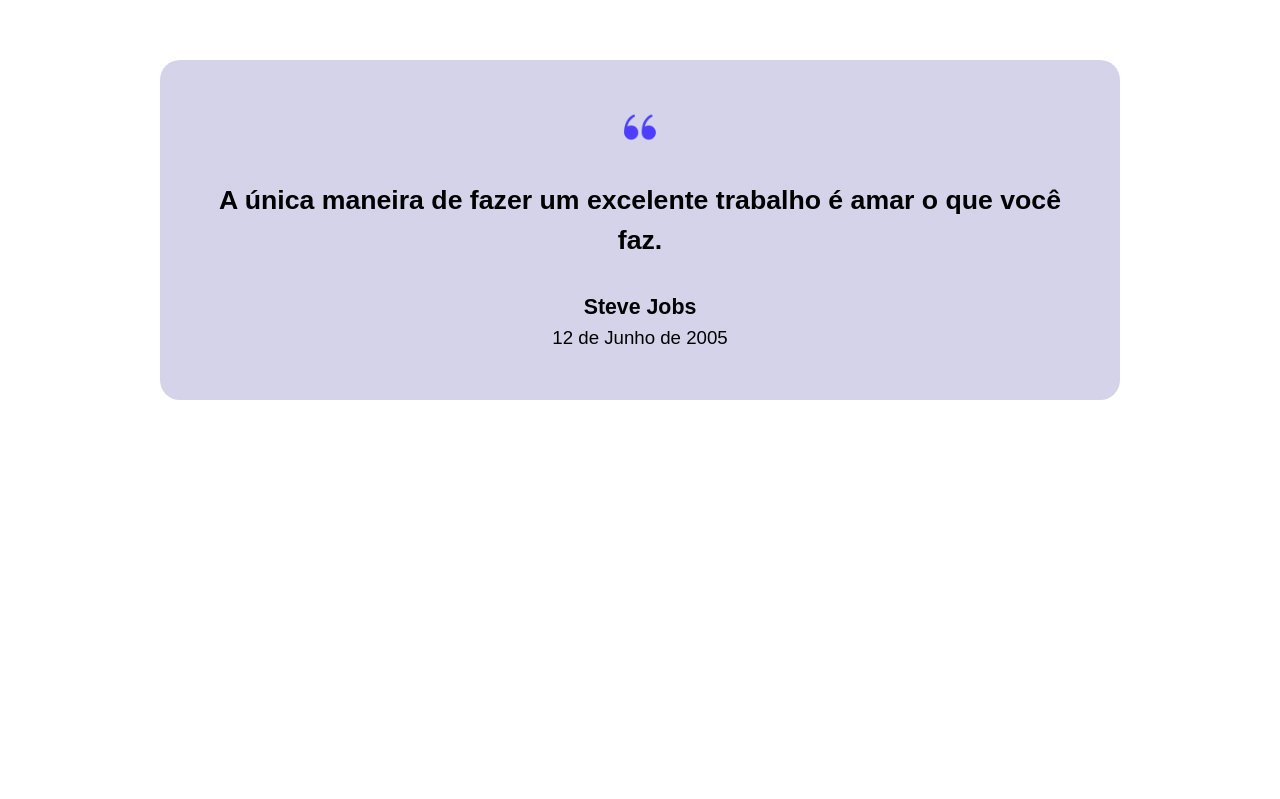
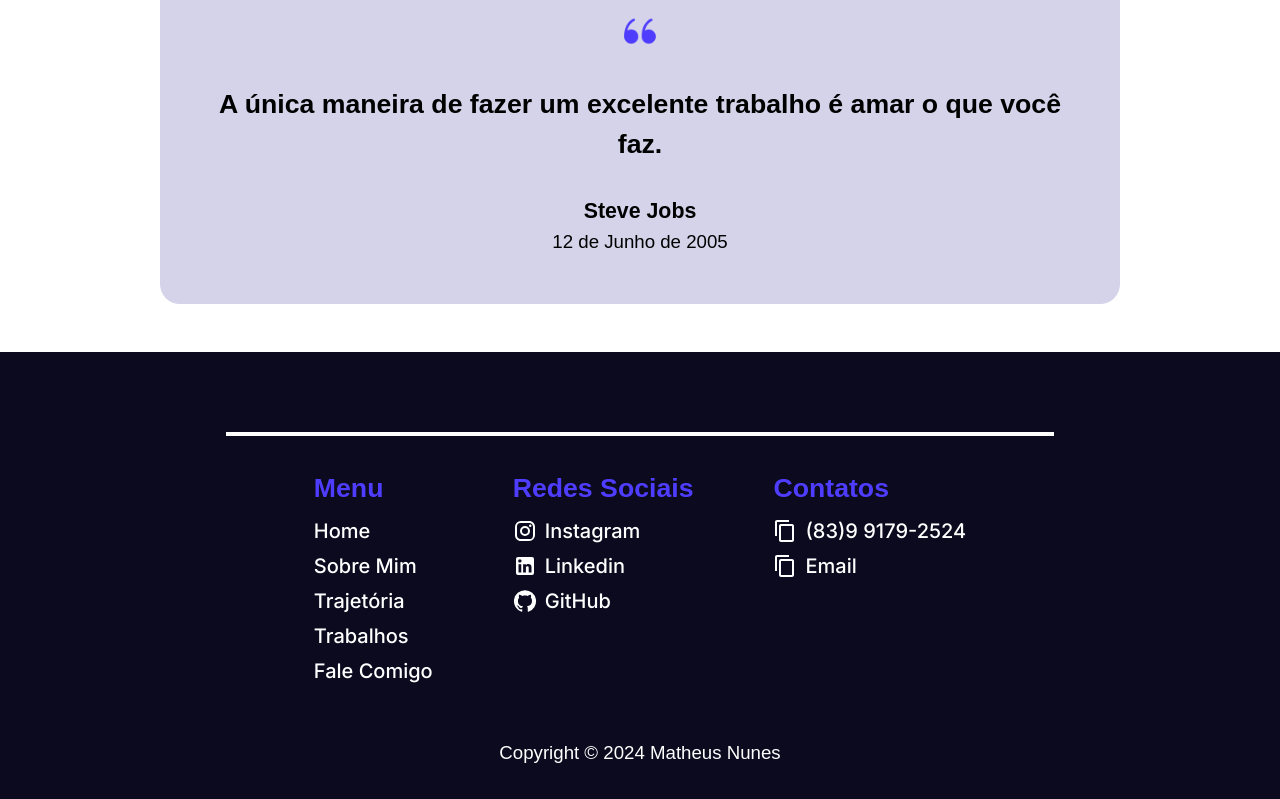
Before and after one commit to MatheusNunes133/personal-portifolio, a Next.js app: page / in a window 1280 px wide. Shown: the part 3634-4433 px from the top of the page. Before the commit the page ends 4082 px from the top, so only its background shows below. Built offline with nearby package versions, Linux system fonts and the light colour scheme.

Commit message:
✨feat: Adiciona footer

```diff
--- a/package.json
+++ b/package.json
@@ -17,6 +17,7 @@
     "@mui/icons-material": "^5.15.20",
     "@mui/material": "^5.15.19",
     "@types/react-scroll": "^1.8.10",
+    "clipboard-copy": "^4.0.1",
     "flowbite": "^2.3.0",
     "flowbite-react": "^0.9.0",
     "framer-motion": "^11.2.10",
@@ -24,6 +25,7 @@
     "react": "^18",
     "react-dom": "^18",
     "react-scroll": "^1.9.0",
+    "react-toastify": "^10.0.5",
     "sass": "^1.77.4",
     "swiper": "^11.1.4"
   },
--- a/src/app/layout.tsx
+++ b/src/app/layout.tsx
@@ -1,5 +1,8 @@
 import type { Metadata } from "next";
 import { Inter } from "next/font/google";
+
+import { ToastContainer } from "react-toastify";
+import "react-toastify/dist/ReactToastify.css";
 import "./globals.scss";
 
 import { ThemeModeScript } from "flowbite-react";
@@ -24,7 +27,9 @@ export default function RootLayout({
       <head>
         <ThemeModeScript />
       </head>
-      <body className={inter.className}>{children}</body>
+      <body className={inter.className}>
+        {children} <ToastContainer />
+      </body>
     </html>
   );
 }
--- a/src/app/page.tsx
+++ b/src/app/page.tsx
@@ -10,6 +10,7 @@ import citacaoRoxo from "../../public/assets/citacao-roxo.png";
 import Link from "next/link";
 import CustomizedTimeline from "@/components/customizedTimeline";
 import CarouselWork from "@/components/carousel";
+import Footer from "@/components/footer";
 
 export default function App() {
   return (
@@ -142,6 +143,8 @@ export default function App() {
           </div>
         </div>
       </section>
+      <section className={style.contactMe}></section>
+      <Footer />
     </>
   );
 }
--- a/src/components/carousel/index.module.scss
+++ b/src/components/carousel/index.module.scss
@@ -15,7 +15,7 @@
             align-items: center;
             justify-content: center;
             background-size: cover;
-            height: 52vh;
+            height: 40vh;
             width: 100%;
             transition: all ease 0.5s;
             position: relative;
--- /dev/null
+++ b/src/components/copyToClipboard/index.module.scss
@@ -0,0 +1,4 @@
+.copy{
+    display: flex;
+    align-items: center;
+}
--- /dev/null
+++ b/src/components/copyToClipboard/index.tsx
@@ -0,0 +1,34 @@
+//"use client";
+
+import ContentCopyIcon from "@mui/icons-material/ContentCopy";
+import copy from "clipboard-copy";
+import { toast } from "react-toastify";
+import style from "./index.module.scss";
+
+interface ICopy {
+  text: string;
+  email?: boolean;
+}
+
+export default function CopyToClipboard({ text, email }: ICopy) {
+  async function handleCopy() {
+    try {
+      if (email) {
+        await copy("matheusnunesmiguel6@gmail.com");
+        toast.success("Email Copiado!");
+      } else {
+        await copy(text);
+        toast.success("Telefone Copiado!");
+      }
+    } catch (error) {
+      console.log(error);
+    }
+  }
+
+  return (
+    <div onClick={handleCopy} className={style.copy}>
+      <ContentCopyIcon sx={{ marginRight: ".5rem" }} />
+      <p>{email ? "Email" : text}</p>
+    </div>
+  );
+}
--- /dev/null
+++ b/src/components/footer/index.module.scss
@@ -0,0 +1,57 @@
+@import "../../theme/theme.scss";
+
+.footerContainer {
+    display: flex;
+    flex-direction: column;
+    align-items: center;
+    justify-content: center;
+    background-color: $secondary;
+    padding: 5rem 3rem 2rem 3rem;
+
+    .menuContainer{
+        display: flex;
+        padding-top: 2rem;
+        color: $primary;
+        gap: 5rem;
+
+        .menuNav{
+            display: flex;
+            flex-direction: column;
+            align-items: start;
+
+            h4{
+                font-family: 'Quicksand Variable', sans-serif;
+                font-weight: 600;
+                font-size: 20pt;
+                color: $purple-text;
+                margin-bottom: .5rem;
+            }
+
+            .menuLink{
+                display: flex;
+                align-items: center;
+                font-weight: 500;
+                font-size: 15pt;
+                transition: all ease 0.3s;
+                margin-bottom: 5px;
+                cursor: pointer;
+
+                .icons{
+                    margin-right: .5rem;
+                }
+
+                &:hover{
+                    color: $purple-text;
+                }
+            }
+        }
+    }
+
+    h3{
+        margin-top: 3rem;
+        color: $primary;
+        font-family: 'Quicksand Variable', sans-serif;
+        font-weight: 500;
+        font-size: 14pt;
+    }
+}
--- /dev/null
+++ b/src/components/footer/index.tsx
@@ -0,0 +1,113 @@
+"use client";
+
+import Divider from "@mui/material/Divider";
+import style from "./index.module.scss";
+import { Link as ReactScrol } from "react-scroll";
+import InstagramIcon from "@mui/icons-material/Instagram";
+import LinkedInIcon from "@mui/icons-material/LinkedIn";
+import GitHubIcon from "@mui/icons-material/GitHub";
+import Link from "next/link";
+import CopyToClipboard from "../copyToClipboard";
+
+export default function Footer() {
+  return (
+    <footer className={style.footerContainer}>
+      <Divider
+        orientation="horizontal"
+        sx={{
+          border: "2px solid white",
+          width: "70%",
+        }}
+      />
+      <div className={style.menuContainer}>
+        <div className={style.menuNav}>
+          <h4>Menu</h4>
+          <ReactScrol
+            to="#"
+            spy={true}
+            smooth={true}
+            duration={600}
+            className={style.menuLink}
+          >
+            Home
+          </ReactScrol>
+          <ReactScrol
+            to="aboutMe"
+            spy={true}
+            smooth={true}
+            duration={600}
+            className={style.menuLink}
+          >
+            Sobre Mim
+          </ReactScrol>
+          <ReactScrol
+            to="trajetoria"
+            spy={true}
+            smooth={true}
+            duration={600}
+            className={style.menuLink}
+          >
+            Trajetória
+          </ReactScrol>
+          <ReactScrol
+            to="myWorks"
+            spy={true}
+            smooth={true}
+            duration={600}
+            className={style.menuLink}
+          >
+            Trabalhos
+          </ReactScrol>
+          <ReactScrol
+            to="#"
+            spy={true}
+            smooth={true}
+            duration={600}
+            className={style.menuLink}
+          >
+            Fale Comigo
+          </ReactScrol>
+        </div>
+        <div className={style.menuNav}>
+          <h4>Redes Sociais</h4>
+          <Link
+            href="https://www.instagram.com/matheuss_nunes_/"
+            target="_blank"
+            className={style.menuLink}
+          >
+            <InstagramIcon className={style.icons} />
+            <p>Instagram</p>
+          </Link>
+          <Link
+            href="https://www.linkedin.com/in/matheusnunesm/"
+            target="_blank"
+            className={style.menuLink}
+          >
+            <LinkedInIcon className={style.icons} />
+            <p>Linkedin</p>
+          </Link>
+          <Link
+            href="https://github.com/MatheusNunes133"
+            target="_blank"
+            className={style.menuLink}
+          >
+            <GitHubIcon className={style.icons} />
+            <p>GitHub</p>
+          </Link>
+        </div>
+        <div className={style.menuNav}>
+          <h4>Contatos</h4>
+          <div className={style.menuNav}>
+            <div className={style.menuLink}>
+              <CopyToClipboard text="(83)9 9179-2524" />
+            </div>
+            <div className={style.menuLink}>
+              <CopyToClipboard text="(83)9 9179-2524" email />
+            </div>
+          </div>
+        </div>
+      </div>
+      <h3>Copyright © 2024 Matheus Nunes</h3>
+    </footer>
+  );
+}
```
Also changed, not shown: 1 other file (tests, documents, lock files or other folders).
